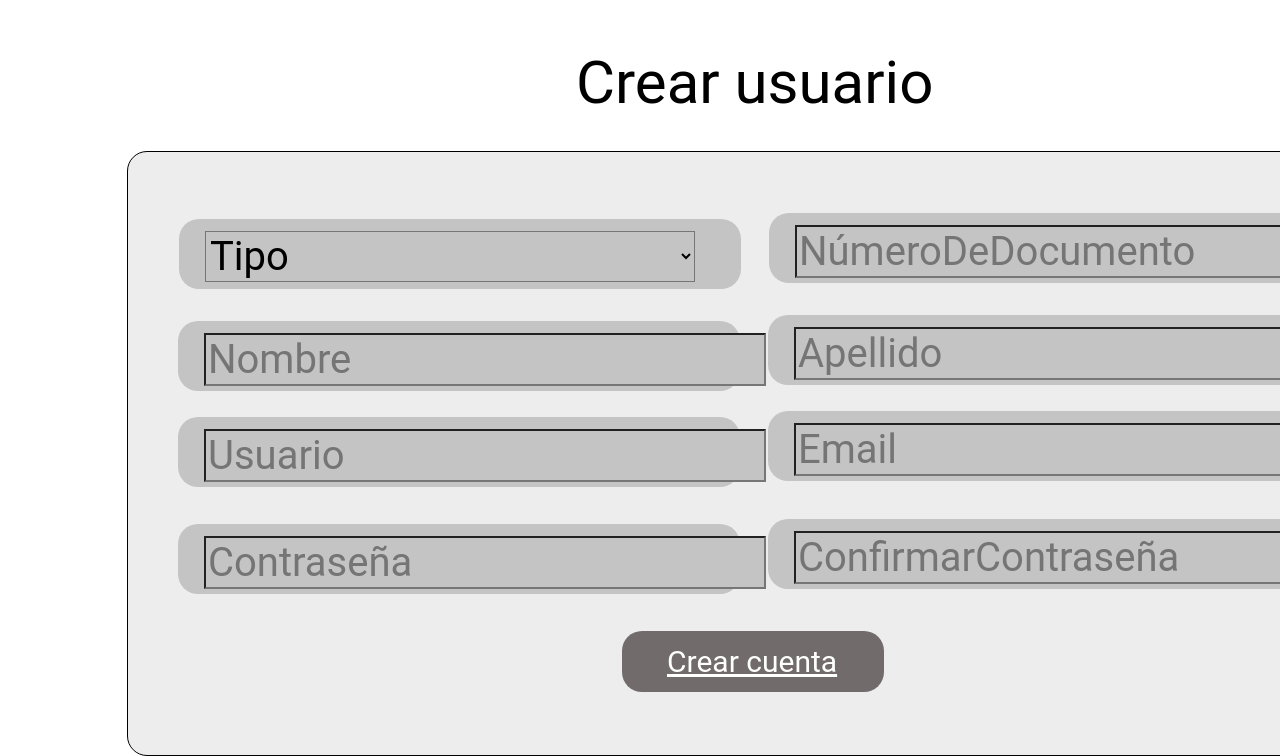
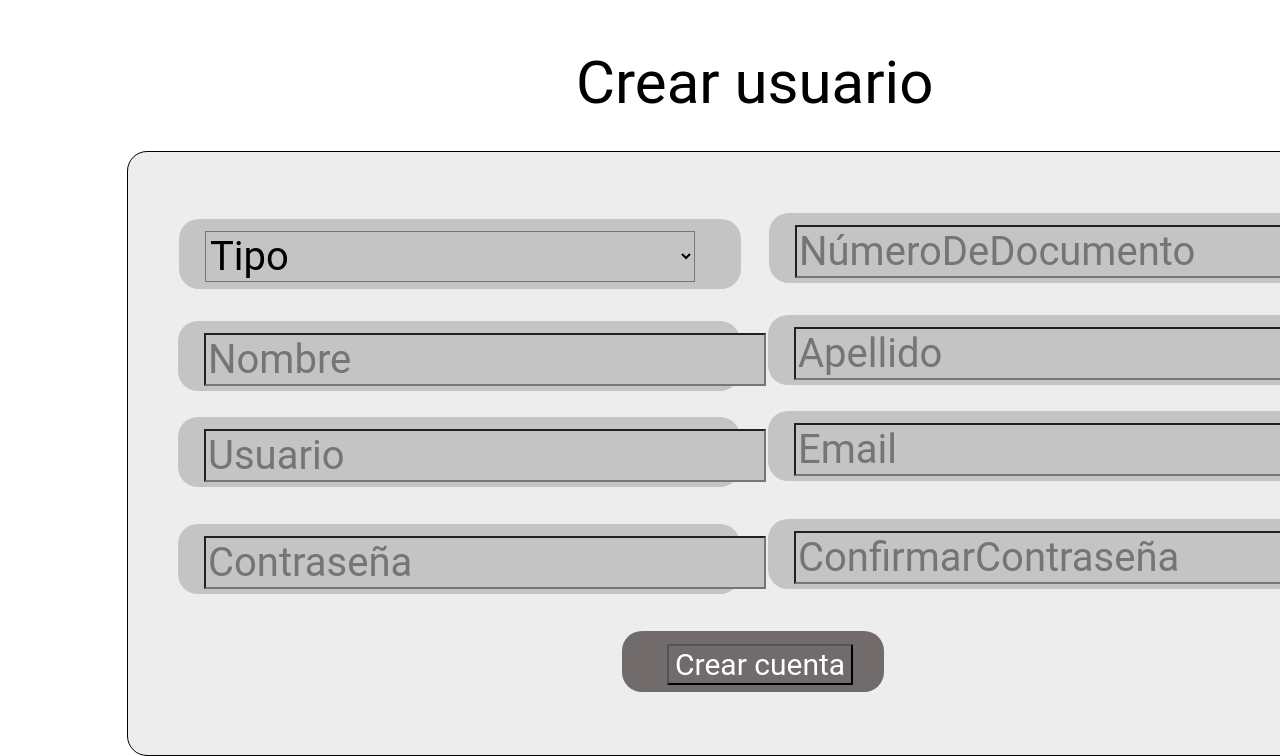
Before and after one commit to juancho20sp/MiBanko, a React (Create React App) app in the folder front/: page /crearCuenta in a window 1280 px wide. Shown: the part 132-888 px from the top of the page. Built offline with nearby package versions, Linux system fonts and the light colour scheme.

Commit message:
Create Form User

```diff
--- a/front/src/pages/crearUsuario/index.js
+++ b/front/src/pages/crearUsuario/index.js
@@ -1,9 +1,50 @@
 import React from "react";
 import styled from "styled-components";
 import { Link as LinkR } from 'react-router-dom';
+import { useNavigate } from 'react-router-dom';
+import Swal from "sweetalert2";
+import axios from 'axios';
 
 const CrearCuenta = () => {
+    let history = useNavigate();
+	const handleSubmit =(event) =>{
+		event.preventDefault();
+		let location = "api/v1/users";
+        //
+        const data = new FormData(event.currentTarget);
+		//fetch
+		let body ={}
+		body={
+			user_name: data.get('user_name'),
+			user_lastname: data.get('user_lastname'),
+			document_type: data.get('document_type'),
+			document_number: data.get('document_number'),
+			role: "USER"
+			//,username: data.get('username'),
+			//email:  data.get('email'),
+			//password:  data.get('password'),
+			//confirm_password:  data.get('confirm_password')
+		}
+		console.log(body)
+        axios.post(window.$dir+location+`/createUser`, body)
+        .then( function (response) {
+			console.log(response.status);
+			console.log(response.data);
+			if (response.status === 204) {
+				Swal.fire(
+					'Creado correctamente',
+					'success'
+					);
+			} else {
+			Swal.fire("Something is Wrong :(!", "try again later", "error");
+			}
+		})
+        //
+        //event.target.reset();
+    }
     return (
+		<div className='form-content'>
+        <form onSubmit={handleSubmit} className='form' noValidate>
         <RootWrapperCrearCuenta>
             <Rectangle5 />
             <CrearUsuario>
@@ -17,26 +58,27 @@ const CrearCuenta = () => {
             <Rectangle11 />
             <Rectangle2 />
             <Rectangle9 />
-            <Nombre placeholder="Nombre"/>
-            <TipoDeDocumento  placeholder="TipoDeDocumento">
-					<option value="" hidden>
-						Tipo
-					</option>
+            <Nombre name="user_name" placeholder="Nombre"/>
+            <TipoDeDocumento name="document_type" placeholder="TipoDeDocumento">
+					<option value="" hidden>Tipo</option>
 					<option value="CC">C.C</option>
 					<option value="TI">T.I</option>
+					<option value="CE">C.E</option>
+					<option value="PS">P.S</option>
 			</TipoDeDocumento>
-            <Usuario placeholder="Usuario"/>
-            <Email placeholder="Email"/>
-            <Apellido placeholder="Apellido"/>
-            <NúmeroDeDocumento placeholder="NúmeroDeDocumento" type="number"/>
-            <Contraseña placeholder="Contraseña" type="password"/>
-            <ConfirmarContraseña placeholder="ConfirmarContraseña" type="password"/>
+            <Usuario name="username" placeholder="Usuario"/>
+            <Email name="email" placeholder="Email"/>
+            <Apellido name="user_lastname" placeholder="Apellido"/>
+            <NúmeroDeDocumento name="document_number" placeholder="NúmeroDeDocumento" type="number"/>
+            <Contraseña  name="password" placeholder="Contraseña" type="password"/>
+            <ConfirmarContraseña name="confirm_password" placeholder="ConfirmarContraseña" type="password"/>
             <Rectangle3 />
-            <CrearCuentaBtn to={'/homeUsuario'}>
+            <CrearCuentaBtn >
                 Crear cuenta
             </CrearCuentaBtn>
-
         </RootWrapperCrearCuenta>
+	</form>
+	</div>
     )
 }
 export default CrearCuenta
@@ -256,8 +298,9 @@ const Rectangle3 = styled.div`
 	top: 763px;
 `;
 
-const CrearCuentaBtn  =styled(LinkR)`
-	color: rgba(255, 255, 255, 1);
+const CrearCuentaBtn  =styled.button`
+	background-color: rgba(113, 107, 107, 1);
+	color:  rgba(255, 255, 255, 1);
 	text-overflow: ellipsis;
 	font-size: 30px;
 	font-family: Roboto, sans-serif;
```
